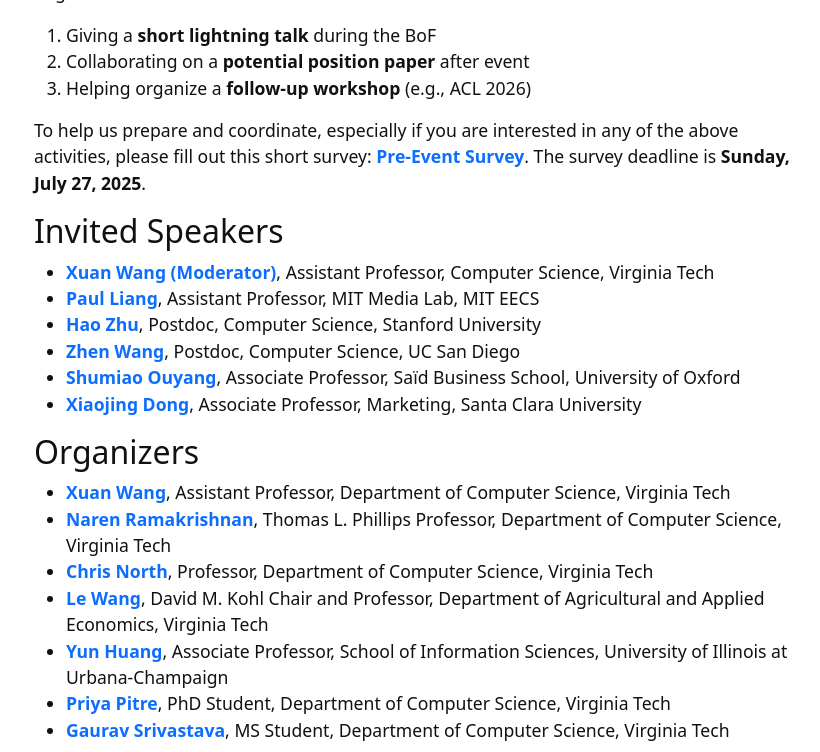
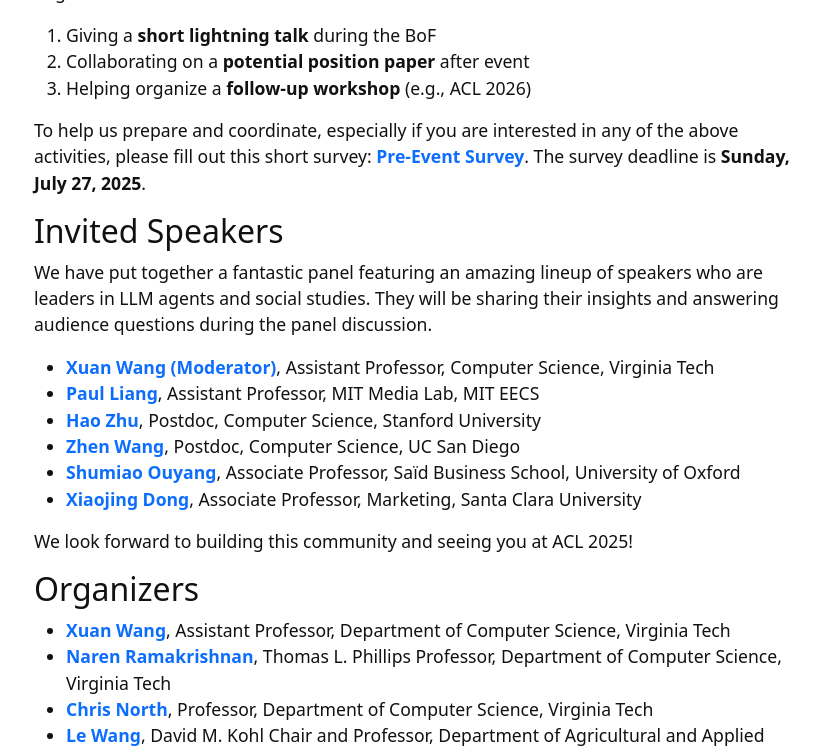
Before and after one commit to xuanwang91/2025-ACL-BOF, a Jekyll site: the page built from index.md, in a window 1280 px wide and 900 px high, scrolled down 1421 px, cut to the strip 0-752 px from the top of the window. Shown: the whole strip, without its empty margins (218-1038 px from the left). Built offline with Jekyll 4.4.1, drawn with Linux system fonts in a browser that asks for light colours.

Commit message:
Update index.md

```diff
--- a/index.md
+++ b/index.md
@@ -27,12 +27,17 @@
 
 
 ## Invited Speakers
+We have put together a fantastic panel featuring an amazing lineup of speakers who are leaders in LLM agents and social studies. They will be sharing their insights and answering audience questions during the panel discussion.
+
 - [**Xuan Wang (Moderator)**](https://xuanwang91.github.io/), Assistant Professor, Computer Science, Virginia Tech
 - [**Paul Liang**](https://pliang279.github.io/), Assistant Professor, MIT Media Lab, MIT EECS
 - [**Hao Zhu**](https://www.zhuhao.me/), Postdoc, Computer Science, Stanford University
 - [**Zhen Wang**](https://zhenwang9102.github.io/), Postdoc, Computer Science, UC San Diego
 - [**Shumiao Ouyang**](https://www.shumiaoouyang.com/), Associate Professor, Saïd Business School, University of Oxford
 - [**Xiaojing Dong**](https://xjdong.github.io/), Associate Professor, Marketing, Santa Clara University
+
+We look forward to building this community and seeing you at ACL 2025!
+
 
 ## Organizers
 - [**Xuan Wang**](https://xuanwang91.github.io/), Assistant Professor, Department of Computer Science, Virginia Tech
```
